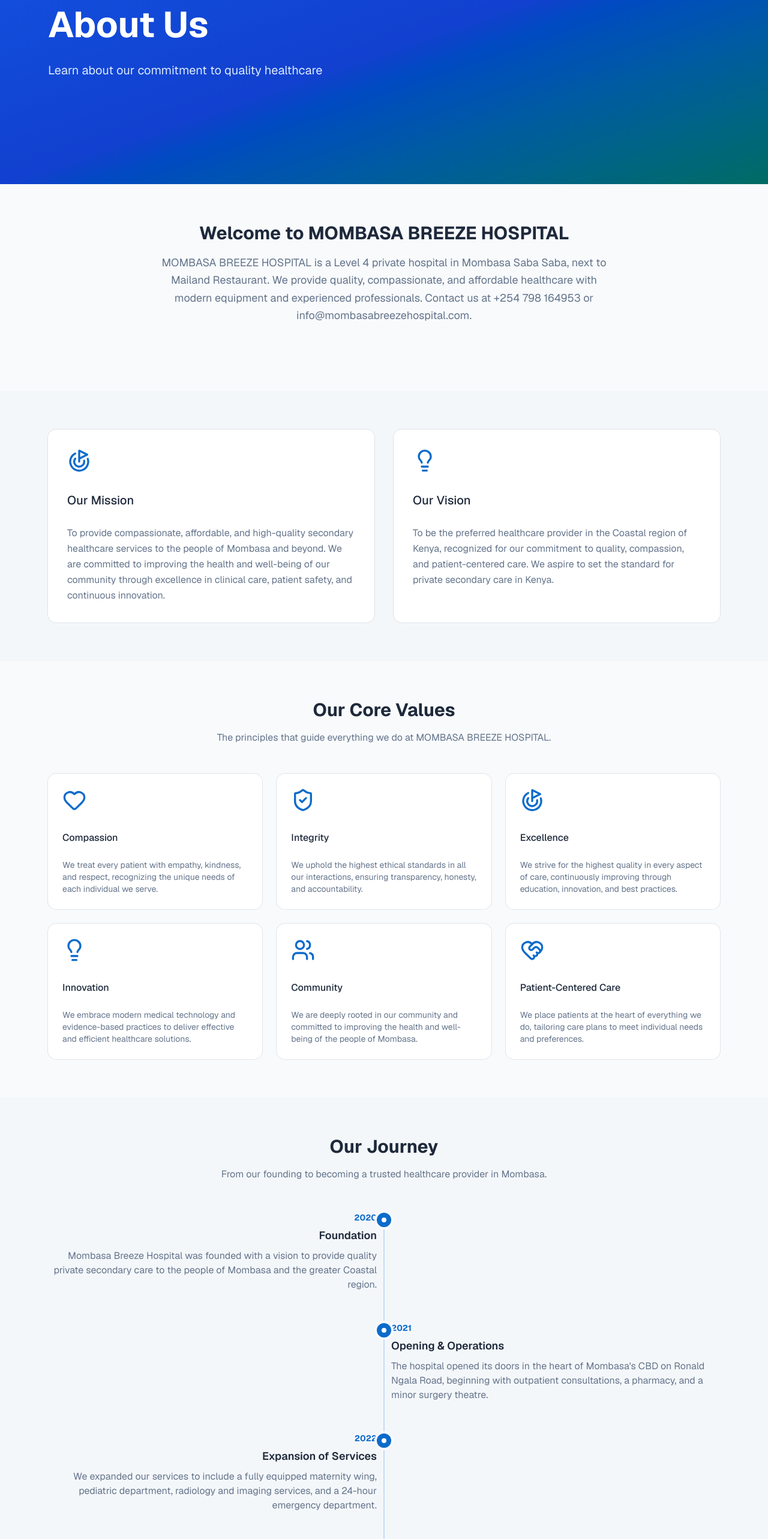
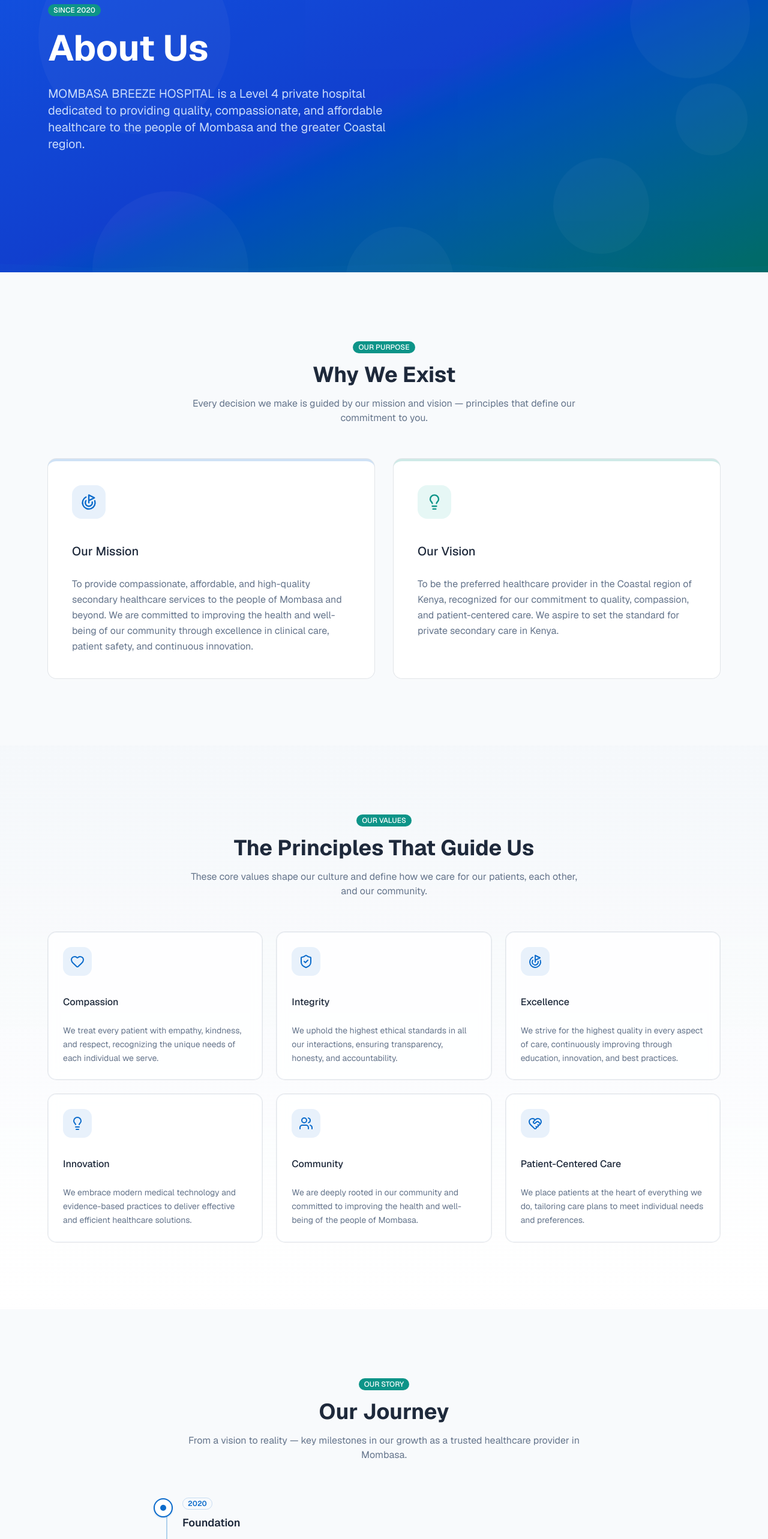
Before and after one commit to mwero-abdalla/mombasa-breeze-hospital, a Next.js app: page /about in a window 1280 px wide. Shown: the part 140-2706 px from the top of the page at 60% size. Built offline with nearby package versions, Linux system fonts and the light colour scheme.

Commit message:
feat: redesign about page with glass cards and timeline

```diff
--- a/src/app/about/page.tsx
+++ b/src/app/about/page.tsx
@@ -9,6 +9,9 @@
   Stethoscope,
   Users,
 } from "lucide-react";
+import Link from "next/link";
+import { Badge } from "@/components/ui/badge";
+import { Button } from "@/components/ui/button";
 import { Card, CardDescription, CardTitle } from "@/components/ui/card";
 import { siteConfig } from "@/lib/data";
 
@@ -90,41 +93,117 @@
   },
 ];
 
+const commitments = [
+  {
+    icon: Stethoscope,
+    text: "Personalized treatment plans tailored to each patient's unique needs",
+  },
+  {
+    icon: Clock,
+    text: "24/7 access to emergency care with rapid response times",
+  },
+  {
+    icon: HeartHandshake,
+    text: "Compassionate care from our dedicated team of healthcare professionals",
+  },
+  {
+    icon: ShieldCheck,
+    text: "Strict adherence to safety protocols and infection prevention standards",
+  },
+  {
+    icon: MapPin,
+    text: "Convenient CBD location accessible from all parts of Mombasa",
+  },
+];
+
+const communityItems = [
+  {
+    icon: Heart,
+    title: "Health Screenings",
+    description:
+      "We organize regular free health screening camps for blood pressure, diabetes, and other common conditions in partnership with community organizations.",
+  },
+  {
+    icon: Users,
+    title: "Community Outreach",
+    description:
+      "Our team participates in community health education programs, visiting schools, workplaces, and community centers to promote wellness.",
+  },
+  {
+    icon: Clock,
+    title: "Accessible Care",
+    description:
+      "With 24/7 operations and SHA approval, we ensure that quality healthcare remains accessible and affordable for all members of our community.",
+  },
+];
+
 export default function AboutPage() {
   return (
     <>
-      <section className="relative bg-gradient-to-br from-blue-600 via-blue-700 to-teal-700 text-white">
+      {/* ── Hero ── */}
+      <section className="relative bg-gradient-to-br from-blue-600 via-blue-700 to-teal-700 text-white overflow-hidden">
+        <div className="absolute inset-0 overflow-hidden pointer-events-none">
+          {[
+            { size: 320, x: "5%", y: "8%" },
+            { size: 200, x: "82%", y: "12%" },
+            { size: 160, x: "72%", y: "68%" },
+            { size: 260, x: "12%", y: "78%" },
+            { size: 120, x: "88%", y: "48%" },
+            { size: 180, x: "45%", y: "88%" },
+          ].map((s, i) => (
+            <div
+              key={s.size + s.x}
+              className="absolute rounded-full bg-white/[0.04] animate-float"
+              style={{
+                width: s.size,
+                height: s.size,
+                left: s.x,
+                top: s.y,
+                animationDelay: `${i * 0.8}s`,
+                animationDuration: `${5 + i * 0.5}s`,
+              }}
+            />
+          ))}
+        </div>
         <div className="absolute inset-0 bg-black/10" />
         <div className="relative max-w-6xl mx-auto px-4 py-24 md:py-36">
           <div className="max-w-2xl">
-            <h1 className="text-4xl md:text-5xl lg:text-6xl font-bold leading-tight mb-6">
+            <Badge variant="secondary" className="mb-4">
+              SINCE 2020
+            </Badge>
+            <h1 className="text-4xl md:text-5xl lg:text-6xl font-bold leading-tight mb-6 text-balance">
               About Us
             </h1>
-            <p className="text-lg md:text-xl text-blue-100 mb-8">
-              Learn about our commitment to quality healthcare
+            <p className="text-lg md:text-xl text-blue-100/90 mb-8 max-w-xl">
+              {siteConfig.name} is a Level 4 private hospital dedicated to
+              providing quality, compassionate, and affordable healthcare to the
+              people of Mombasa and the greater Coastal region.
             </p>
           </div>
         </div>
+        <div className="wave-divider absolute bottom-0 left-0 right-0 h-6" />
       </section>
 
-      <section className="py-16">
+      {/* ── Mission & Vision ── */}
+      <section className="py-20 md:py-28 relative">
         <div className="max-w-6xl mx-auto px-4">
-          <div className="max-w-3xl mx-auto text-center mb-12">
-            <h2 className="text-3xl font-bold mb-4">
-              Welcome to {siteConfig.name}
+          <div className="text-center mb-14">
+            <Badge variant="secondary" className="mb-4">
+              OUR PURPOSE
+            </Badge>
+            <h2 className="text-3xl md:text-4xl font-bold mb-4">
+              Why We Exist
             </h2>
-            <p className="text-muted-foreground text-lg leading-relaxed">
-              {siteConfig.description}
+            <p className="text-muted-foreground max-w-2xl mx-auto">
+              Every decision we make is guided by our mission and vision —
+              principles that define our commitment to you.
             </p>
           </div>
-        </div>
-      </section>
-
-      <section className="py-16 bg-muted/50">
-        <div className="max-w-6xl mx-auto px-4">
           <div className="grid grid-cols-1 md:grid-cols-2 gap-8">
-            <Card className="p-8">
-              <Goal className="h-10 w-10 text-primary mb-4" />
+            <Card className="p-8 md:p-10 card-hover border-t-4 border-t-primary/20">
+              <div className="w-14 h-14 rounded-2xl bg-ocean-light flex items-center justify-center mb-6">
+                <Goal className="h-7 w-7 text-primary" />
+              </div>
               <CardTitle className="text-xl mb-3">Our Mission</CardTitle>
               <CardDescription className="text-base leading-relaxed">
                 To provide compassionate, affordable, and high-quality secondary
@@ -134,8 +213,10 @@
                 and continuous innovation.
               </CardDescription>
             </Card>
-            <Card className="p-8">
-              <Lightbulb className="h-10 w-10 text-primary mb-4" />
+            <Card className="p-8 md:p-10 card-hover border-t-4 border-t-secondary/20">
+              <div className="w-14 h-14 rounded-2xl bg-teal-light flex items-center justify-center mb-6">
+                <Lightbulb className="h-7 w-7 text-secondary" />
+              </div>
               <CardTitle className="text-xl mb-3">Our Vision</CardTitle>
               <CardDescription className="text-base leading-relaxed">
                 To be the preferred healthcare provider in the Coastal region of
@@ -148,22 +229,38 @@
         </div>
       </section>
 
-      <section className="py-16">
+      {/* ── Core Values ── */}
+      <section className="py-20 md:py-28 bg-gradient-to-b from-muted/50 to-white relative">
         <div className="max-w-6xl mx-auto px-4">
-          <div className="text-center mb-12">
-            <h2 className="text-3xl font-bold mb-4">Our Core Values</h2>
+          <div className="text-center mb-14">
+            <Badge variant="secondary" className="mb-4">
+              OUR VALUES
+            </Badge>
+            <h2 className="text-3xl md:text-4xl font-bold mb-4">
+              The Principles That Guide Us
+            </h2>
             <p className="text-muted-foreground max-w-2xl mx-auto">
-              The principles that guide everything we do at {siteConfig.name}.
+              These core values shape our culture and define how we care for our
+              patients, each other, and our community.
             </p>
           </div>
           <div className="grid grid-cols-1 sm:grid-cols-2 lg:grid-cols-3 gap-6">
             {values.map((value) => {
               const Icon = value.icon;
               return (
-                <Card key={value.title} className="p-6">
-                  <Icon className="h-10 w-10 text-primary mb-4" />
-                  <CardTitle className="mb-2">{value.title}</CardTitle>
-                  <CardDescription>{value.description}</CardDescription>
+                <Card
+                  key={value.title}
+                  className="p-6 card-hover bg-white/80 backdrop-blur-sm border border-border/60"
+                >
+                  <div className="w-12 h-12 rounded-xl bg-ocean-light flex items-center justify-center mb-4">
+                    <Icon className="h-6 w-6 text-primary" />
+                  </div>
+                  <CardTitle className="mb-2 text-base">
+                    {value.title}
+                  </CardTitle>
+                  <CardDescription className="text-sm leading-relaxed">
+                    {value.description}
+                  </CardDescription>
                 </Card>
               );
             })}
@@ -171,146 +268,131 @@
         </div>
       </section>
 
-      <section className="py-16 bg-muted/50">
+      {/* ── Our Journey ── */}
+      <section className="py-20 md:py-28 relative">
         <div className="max-w-6xl mx-auto px-4">
-          <div className="text-center mb-12">
-            <h2 className="text-3xl font-bold mb-4">Our Journey</h2>
+          <div className="text-center mb-14">
+            <Badge variant="secondary" className="mb-4">
+              OUR STORY
+            </Badge>
+            <h2 className="text-3xl md:text-4xl font-bold mb-4">Our Journey</h2>
             <p className="text-muted-foreground max-w-2xl mx-auto">
-              From our founding to becoming a trusted healthcare provider in
-              Mombasa.
+              From a vision to reality — key milestones in our growth as a
+              trusted healthcare provider in Mombasa.
             </p>
           </div>
-          <div className="relative">
-            <div className="absolute left-4 md:left-1/2 top-0 bottom-0 w-0.5 bg-primary/20 md:-translate-x-px" />
-            <div className="space-y-12">
-              {milestones.map((milestone, i) => (
-                <div
-                  key={milestone.year}
-                  className={`relative flex flex-col md:flex-row items-start gap-6 ${i % 2 === 0 ? "md:flex-row" : "md:flex-row-reverse"}`}
-                >
-                  <div
-                    className={`flex-1 ${i % 2 === 0 ? "md:text-right" : "md:text-left"} pl-12 md:pl-0`}
-                  >
-                    <span className="text-sm font-bold text-primary">
+          <div className="max-w-3xl mx-auto">
+            <div className="relative pl-10 md:pl-12">
+              <div className="absolute left-[17px] md:left-[21px] top-2 bottom-2 w-0.5 bg-gradient-to-b from-primary/30 via-secondary/30 to-primary/30" />
+              <div className="space-y-12">
+                {milestones.map((milestone) => (
+                  <div key={milestone.year} className="relative">
+                    <div className="absolute -left-10 md:-left-12 top-1 w-8 h-8 rounded-full bg-white border-2 border-primary shadow-sm shadow-primary/20 flex items-center justify-center">
+                      <div className="w-2.5 h-2.5 rounded-full bg-primary" />
+                    </div>
+                    <Badge
+                      variant="outline"
+                      className="mb-2 border-primary/20 text-primary text-xs font-semibold"
+                    >
                       {milestone.year}
-                    </span>
-                    <h3 className="text-lg font-semibold mt-1">
+                    </Badge>
+                    <h3 className="text-lg font-semibold mb-2">
                       {milestone.title}
                     </h3>
-                    <p className="text-muted-foreground mt-2">
+                    <p className="text-muted-foreground text-sm leading-relaxed">
                       {milestone.description}
                     </p>
                   </div>
-                  <div className="absolute left-0 md:left-1/2 md:-translate-x-1/2 w-8 h-8 rounded-full bg-primary border-4 border-background flex items-center justify-center">
-                    <div className="w-2 h-2 rounded-full bg-white" />
-                  </div>
-                  <div className="flex-1 hidden md:block" />
-                </div>
-              ))}
+                ))}
+              </div>
             </div>
           </div>
         </div>
       </section>
 
-      <section className="py-16">
+      {/* ── Patient Care Commitment ── */}
+      <section className="py-20 md:py-28 bg-gradient-to-b from-muted/50 to-white relative overflow-hidden">
         <div className="max-w-6xl mx-auto px-4">
-          <div className="grid grid-cols-1 lg:grid-cols-2 gap-12 items-center">
+          <div className="grid grid-cols-1 lg:grid-cols-2 gap-12 lg:gap-16 items-center">
             <div>
-              <h2 className="text-3xl font-bold mb-4">
+              <Badge variant="secondary" className="mb-4">
+                PATIENT CARE
+              </Badge>
+              <h2 className="text-3xl md:text-4xl font-bold mb-4 text-balance">
                 Our Commitment to Patient Care
               </h2>
-              <p className="text-muted-foreground mb-6 leading-relaxed">
+              <p className="text-muted-foreground mb-8 leading-relaxed">
                 At {siteConfig.name}, we believe that quality healthcare goes
                 beyond medical treatment. We are committed to providing a safe,
                 comfortable, and supportive environment for every patient who
                 walks through our doors.
               </p>
-              <ul className="space-y-4">
-                {[
-                  {
-                    icon: Stethoscope,
-                    text: "Personalized treatment plans tailored to each patient's unique needs",
-                  },
-                  {
-                    icon: Clock,
-                    text: "24/7 access to emergency care with rapid response times",
-                  },
-                  {
-                    icon: HeartHandshake,
-                    text: "Compassionate care from our dedicated team of healthcare professionals",
-                  },
-                  {
-                    icon: ShieldCheck,
-                    text: "Strict adherence to safety protocols and infection prevention standards",
-                  },
-                  {
-                    icon: MapPin,
-                    text: "Convenient CBD location accessible from all parts of Mombasa",
-                  },
-                ].map((item) => {
+              <ul className="space-y-5">
+                {commitments.map((item) => {
                   const Icon = item.icon;
                   return (
-                    <li key={item.text} className="flex items-start gap-3">
-                      <Icon className="h-5 w-5 text-primary mt-0.5 shrink-0" />
-                      <span className="text-muted-foreground">{item.text}</span>
+                    <li key={item.text} className="flex items-start gap-4">
+                      <div className="w-10 h-10 rounded-lg bg-ocean-light flex items-center justify-center shrink-0 mt-0.5">
+                        <Icon className="h-5 w-5 text-primary" />
+                      </div>
+                      <span className="text-muted-foreground pt-1">
+                        {item.text}
+                      </span>
                     </li>
                   );
                 })}
               </ul>
             </div>
-            <div className="bg-gradient-to-br from-blue-600 via-blue-700 to-teal-700 text-white rounded-xl p-8">
-              <Heart className="h-12 w-12 mb-4" />
-              <h3 className="text-xl font-bold mb-3">
-                Patient-Centered Approach
-              </h3>
-              <p className="text-blue-100 leading-relaxed">
-                We involve patients and their families in every step of the care
-                journey, from diagnosis to treatment and recovery. Our team
-                takes the time to listen, explain, and address any concerns,
-                ensuring you feel informed, respected, and empowered throughout
-                your healthcare experience.
-              </p>
+            <div className="relative">
+              <div className="absolute -inset-4 bg-gradient-to-br from-primary/5 via-secondary/5 to-rose/5 rounded-3xl blur-2xl" />
+              <div className="relative bg-gradient-to-br from-blue-600 via-blue-700 to-teal-700 text-white rounded-2xl p-8 md:p-10 shadow-xl shadow-primary/20">
+                <Heart className="h-12 w-12 mb-5 text-rose-300" />
+                <h3 className="text-xl font-bold mb-3">
+                  Patient-Centered Approach
+                </h3>
+                <p className="text-blue-100/90 leading-relaxed">
+                  We involve patients and their families in every step of the
+                  care journey, from diagnosis to treatment and recovery. Our
+                  team takes the time to listen, explain, and address any
+                  concerns, ensuring you feel informed, respected, and empowered
+                  throughout your healthcare experience.
+                </p>
+              </div>
             </div>
           </div>
         </div>
       </section>
 
-      <section className="py-16 bg-muted/50">
+      {/* ── Community Impact ── */}
+      <section className="py-20 md:py-28">
         <div className="max-w-6xl mx-auto px-4">
-          <div className="text-center mb-12">
-            <h2 className="text-3xl font-bold mb-4">Community Impact</h2>
+          <div className="text-center mb-14">
+            <Badge variant="secondary" className="mb-4">
+              COMMUNITY
+            </Badge>
+            <h2 className="text-3xl md:text-4xl font-bold mb-4">
+              Community Impact
+            </h2>
             <p className="text-muted-foreground max-w-2xl mx-auto">
               We are proud to serve the Mombasa community and are committed to
               making a positive impact beyond our hospital walls.
             </p>
           </div>
           <div className="grid grid-cols-1 sm:grid-cols-2 lg:grid-cols-3 gap-6">
-            {[
-              {
-                icon: Heart,
-                title: "Health Screenings",
-                description:
-                  "We organize regular free health screening camps for blood pressure, diabetes, and other common conditions in partnership with community organizations.",
-              },
-              {
-                icon: Users,
-                title: "Community Outreach",
-                description:
-                  "Our team participates in community health education programs, visiting schools, workplaces, and community centers to promote wellness.",
-              },
-              {
-                icon: Clock,
-                title: "Accessible Care",
-                description:
-                  "With 24/7 operations and SHA approval, we ensure that quality healthcare remains accessible and affordable for all members of our community.",
-              },
-            ].map((item) => {
+            {communityItems.map((item) => {
               const Icon = item.icon;
               return (
-                <Card key={item.title} className="p-6">
-                  <Icon className="h-10 w-10 text-primary mb-4" />
+                <Card
+                  key={item.title}
+                  className="p-6 card-hover border-t-4 border-t-primary/10"
+                >
+                  <div className="w-12 h-12 rounded-xl bg-ocean-light flex items-center justify-center mb-4">
+                    <Icon className="h-6 w-6 text-primary" />
+                  </div>
                   <CardTitle className="mb-2">{item.title}</CardTitle>
-                  <CardDescription>{item.description}</CardDescription>
+                  <CardDescription className="leading-relaxed">
+                    {item.description}
+                  </CardDescription>
                 </Card>
               );
             })}
@@ -318,26 +400,54 @@
         </div>
       </section>
 
-      <section className="py-16 bg-gradient-to-br from-blue-600 to-teal-700 text-white">
-        <div className="max-w-3xl mx-auto px-4 text-center">
-          <h2 className="text-3xl font-bold mb-4">Want to Learn More?</h2>
-          <p className="text-blue-100 mb-8 max-w-xl mx-auto">
+      {/* ── Bottom CTA ── */}
+      <section className="py-24 bg-gradient-to-br from-blue-600 via-blue-700 to-teal-700 text-white relative overflow-hidden">
+        <div className="absolute inset-0 overflow-hidden pointer-events-none">
+          {[
+            { size: 240, x: "80%", y: "10%" },
+            { size: 160, x: "10%", y: "70%" },
+            { size: 120, x: "50%", y: "90%" },
+          ].map((s, i) => (
+            <div
+              key={s.size + s.x}
+              className="absolute rounded-full bg-white/[0.04] animate-float"
+              style={{
+                width: s.size,
+                height: s.size,
+                left: s.x,
+                top: s.y,
+                animationDelay: `${i * 0.6}s`,
+                animationDuration: `${4 + i * 0.8}s`,
+              }}
+            />
+          ))}
+        </div>
+        <div className="relative max-w-3xl mx-auto px-4 text-center">
+          <h2 className="text-3xl md:text-4xl font-bold mb-4">
+            Want to Learn More?
+          </h2>
+          <p className="text-blue-100/90 mb-8 max-w-xl mx-auto">
             Explore our services or book an appointment to experience quality
             healthcare with compassion.
           </p>
           <div className="flex flex-wrap justify-center gap-4">
-            <a
-              href="/services"
-              className="inline-flex items-center justify-center rounded-xl bg-white text-blue-700 hover:bg-blue-50 px-6 py-3 font-medium transition-colors"
-            >
-              View Services
-            </a>
-            <a
-              href="/contact"
-              className="inline-flex items-center justify-center rounded-xl border border-white text-white hover:bg-white/10 px-6 py-3 font-medium transition-colors"
-            >
-              Contact Us
-            </a>
+            <Link href="/services">
+              <Button
+                size="lg"
+                className="bg-white text-primary hover:bg-blue-50 cursor-pointer font-semibold shadow-lg shadow-black/10"
+              >
+                View Services
+              </Button>
+            </Link>
+            <Link href="/contact">
+              <Button
+                size="lg"
+                variant="outline"
+                className="border-white/70 text-white hover:bg-white/10 cursor-pointer font-semibold"
+              >
+                Contact Us
+              </Button>
+            </Link>
           </div>
         </div>
       </section>
```
